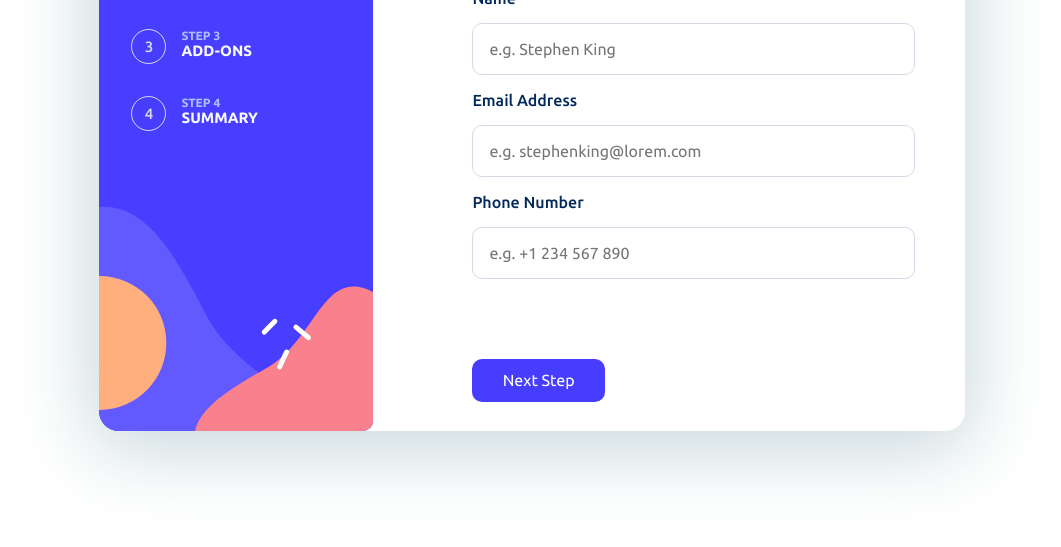
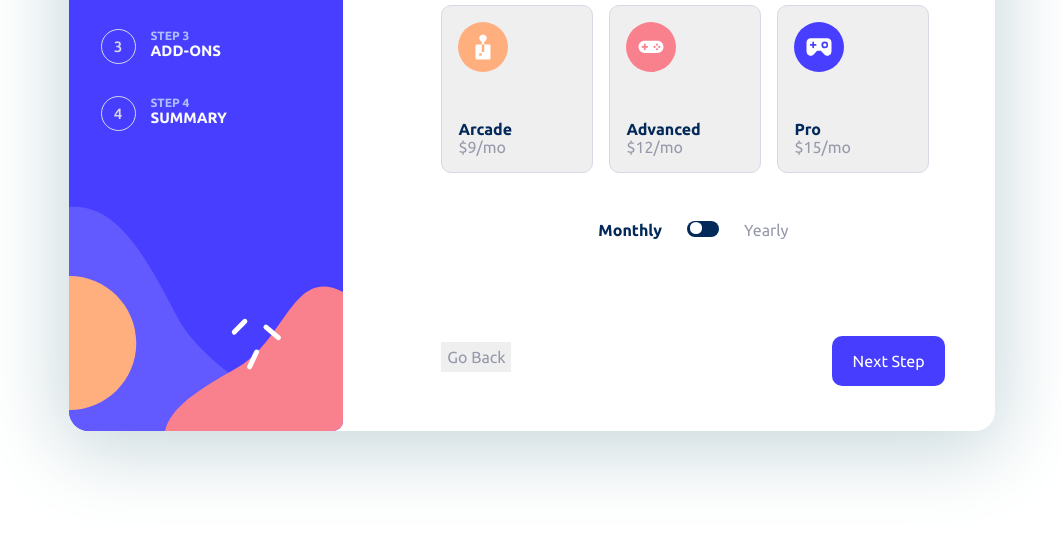
Before and after one commit to whitwander/multi-step-form, a plain HTML site: page index.html in a window 1280 px wide. Shown: the part 253-800 px from the top of the page, without its empty margins (108-1169 px from the left). Drawn offline with Linux system fonts and the light colour scheme.

Commit message:
página 2

```diff
--- a/index.html
+++ b/index.html
@@ -6,7 +6,7 @@
   <meta name="viewport" content="width=device-width, initial-scale=1.0">
   <!-- displays site properly based on user's device -->
   <link rel="stylesheet" href="style.css">
-  <link rel="icon" type="image/png" sizes="32x32" href="./assets/images/favicon-32x32.png">
+  <link rel="icon" type="image/png" sizes="32x32" href="/images/favicon-32x32.png">
   <title>Frontend Mentor | Multi-step form</title>
 </head>
 
@@ -44,7 +44,7 @@
           </div>
         </div>
       </section>
-      <section class="personal-info">
+      <section id="personal-info" class="personal-info hide">
         <h1 class="personal-title">Personal info</h1>
         <p class="personal-text">Please provide your name, email address, and phone number.</p>
         <form class="form">
@@ -54,11 +54,54 @@
           <input class="form-input" type="text" placeholder="e.g. stephenking@lorem.com">
           <p class="form-text">Phone Number</p>
           <input class="form-input" type="number" placeholder="e.g. +1 234 567 890">
-          <button class="next">Next Step</button>
+          <div class="btn">
+            <button id="btn-1" class="next">Next Step</button>
+          </div>
+        </form>
+      </section>
+      <section id="plans" class="personal-info">
+        <h1 class="personal-title">Select your plan</h1>
+        <p class="personal-text">You have the option of monthly or yearly billing.</p>
+        <form class="form-2">
+          <div class="select">
+            <button class="select-btns" type="button">
+              <div class="select-content">
+                <img class="select-image" src="images/icon-arcade.svg" alt="arcade button">
+                <h3 class="btn-title">Arcade</h3>
+                <p class="btn-price">$9/mo</p>
+              </div>
+            </button>
+            <button class="select-btns" type="button">
+              <div class="select-content">
+                <img class="select-image" src="images/icon-advanced.svg" alt="advanced button">
+                <h3 class="btn-title">Advanced</h3>
+                <p class="btn-price">$12/mo</p>
+              </div>
+            </button>
+            <button class="select-btns" type="button">
+              <div class="select-content">
+                <img class="select-image" src="images/icon-pro.svg" alt="arcade button">
+                <h3 class="btn-title">Pro</h3>
+                <p class="btn-price">$15/mo</p>
+              </div>
+            </button>
+          </div>
+          <div class="choose-btn">
+            <p class="selected">Monthly</p>
+            <input class="check" type="checkbox" id="check">
+            <label for="check" class="check-label"></label>
+            <p class="deselected">Yearly</p>
+          </div>
+          <div class="btn-w-back">
+            <button class="back">Go Back</button>
+            <button id="btn-2" class="next">Next Step</button>
+          </div>
         </form>
       </section>
     </section>
   </main>
+
+  <script src="main.js"></script>
 </body>
 
 </html>
--- /dev/null
+++ b/main.js
@@ -0,0 +1,17 @@
+const btn1 = document.getElementById('btn-1')
+const personal = document.getElementById('personal-info')
+const plans = document.getElementById('plans')
+const inputs = document.querySelectorAll('.form-input')
+
+btn1.addEventListener('input', (e) => {
+    e.preventDefault()
+
+    inputs.forEach(i => {
+        if (i.value == '') {
+            console.log("preencha")
+        } else {
+            personal.classList.add('hide')
+            plans.classList.remove('hide')
+        }
+    })
+})
--- a/style.css
+++ b/style.css
@@ -49,3 +49,7 @@ main {
     border-radius: 20px;
     margin-right: 4em;
 }
+
+.hide {
+    display: none;
+}
--- a/styles/personal-info.css
+++ b/styles/personal-info.css
@@ -28,13 +28,128 @@
     border: 1px solid var(--light-gray);
 }
 
+.btn{
+    display: flex;
+    justify-content: end;
+}
+
 .next {
     margin-top: 4em;
-    padding: 0.8em 1em;
+    padding: 1em 1.3em;
     border-radius: 10px;
     cursor: pointer;
     border: none;
     color: var(--white);
     background-color: var(--purplish-blue);
-    width: 30%;
 }
+
+.form-2 {
+    display: flex;
+    flex-direction: column;
+}
+
+.select {
+    display: flex;
+    justify-content: space-around;
+}
+
+.select-btns {
+    margin-right: 1em;
+    border: 1px solid var(--light-gray);
+    border-radius: 10px;
+    cursor: pointer;
+}
+
+.select-content {
+    display: flex;
+    flex-direction: column;
+    padding: 1em;
+    width: 150px;
+}
+
+.select-image {
+    width: 50px;
+}
+
+.btn-title {
+    color: var(--marine-blue);
+    margin-top: 3em;
+    text-align: left;
+    font-weight: 700;
+}
+
+.btn-price {
+    text-align: left;
+    color: var(--cool-gray);
+}
+
+.choose-btn {
+    margin-top: 3em;
+    margin-bottom: 2em;
+    display: flex;
+    justify-content: center;
+    gap: 25px;
+}
+
+.btn-w-back {
+    display: flex;
+    justify-content: space-between;
+}
+
+.back {
+    width: 70px;
+    height: 30px;
+    margin-top: 4.4em;
+    border: none;
+    color: var(--cool-gray);
+    cursor: pointer;
+}
+
+.check {
+    position: absolute;
+    left: -999px;
+}
+
+.check-label{
+    position: relative;
+    cursor: pointer;
+    display: inline-block;
+    vertical-align: middle;
+}
+
+.check-label::before,
+.check-label::after {
+    content: "";
+    transition: all 0.2s ease;
+}
+
+.check-label::before {
+    display: inline-block;
+    width: 2em;
+    height: 1em;
+    background-color: var(--marine-blue);
+    border-radius: 1em;
+}
+
+.check-label::after {
+    position: absolute;
+    top: 0.1em;
+    left: 0.16em;
+    width: 0.8em;
+    height: 0.7em;
+    background-color: white;
+    border-radius: 100%;
+}
+
+.check:checked + .check-label::after {
+    left: 1em;
+}
+
+.deselected {
+    color: var(--cool-gray);
+}
+
+.selected {
+    color: var(--marine-blue);
+    font-weight: 700;
+}
```
